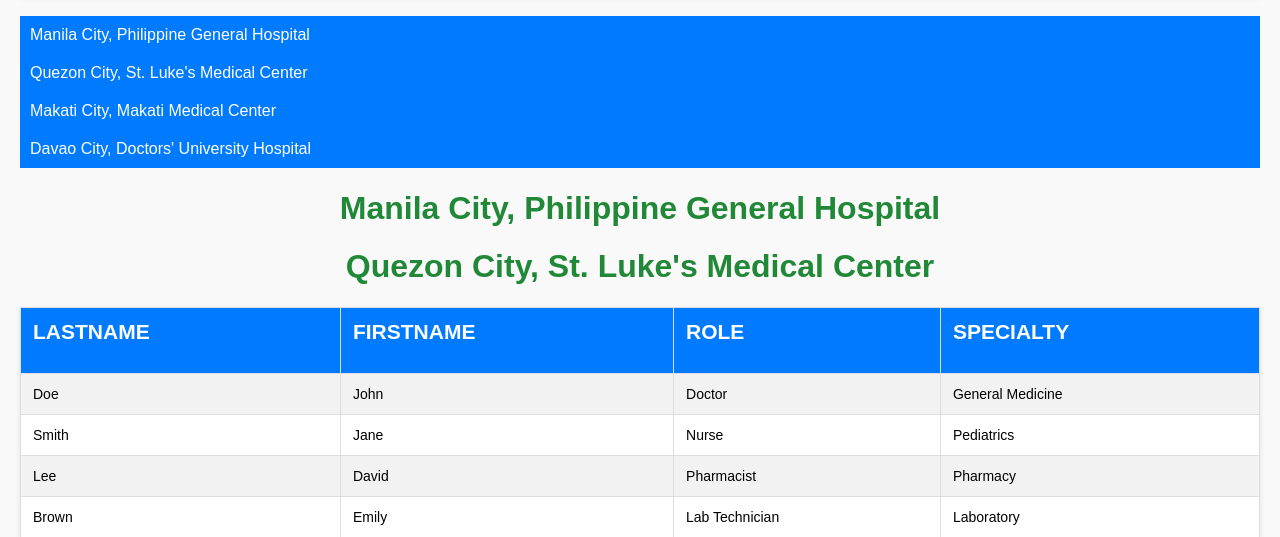
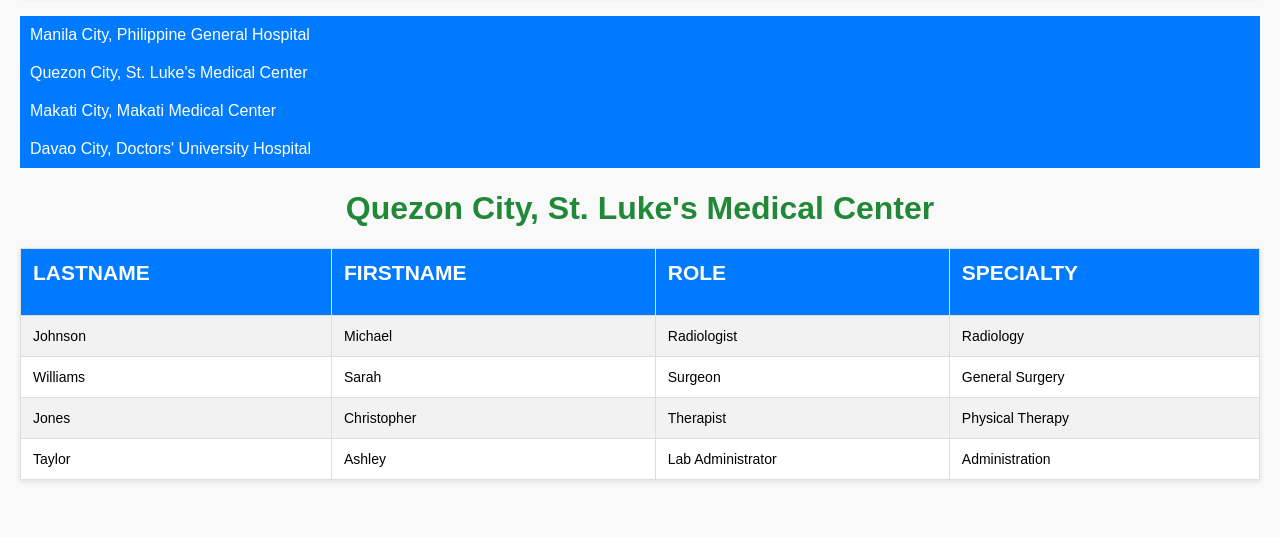
Before and after one commit to algieronquillo/FirstCareMedicalCenter, a PHP site: page /htdocs/quezoncity.php in a window 1280 px wide. Shown: the part 235-772 px from the top of the page. After the commit the page ends 717 px from the top, so only its background shows below. Run offline with PHP 8.4, Linux system fonts and the light colour scheme.

Commit message:
naa pa pa abot

```diff
--- a/htdocs/location.php
+++ b/htdocs/location.php
@@ -29,7 +29,7 @@
 
         <nav>
     <ul>
-        <li><a href="location.php">Quezon City, St. Luke's Medical Center</a></li>
+        <li><a href="quezoncity.php">Quezon City, St. Luke's Medical Center</a></li>
         </ul>
         </nav>
 
--- a/htdocs/quezoncity.php
+++ b/htdocs/quezoncity.php
@@ -1,9 +1,11 @@
 <html>
     <head>
+
     <?php
         include("style.php");
 
-        include("manilacity.php");
+        include("location.php");
+
         ?>
     </head>
         <body>
```
